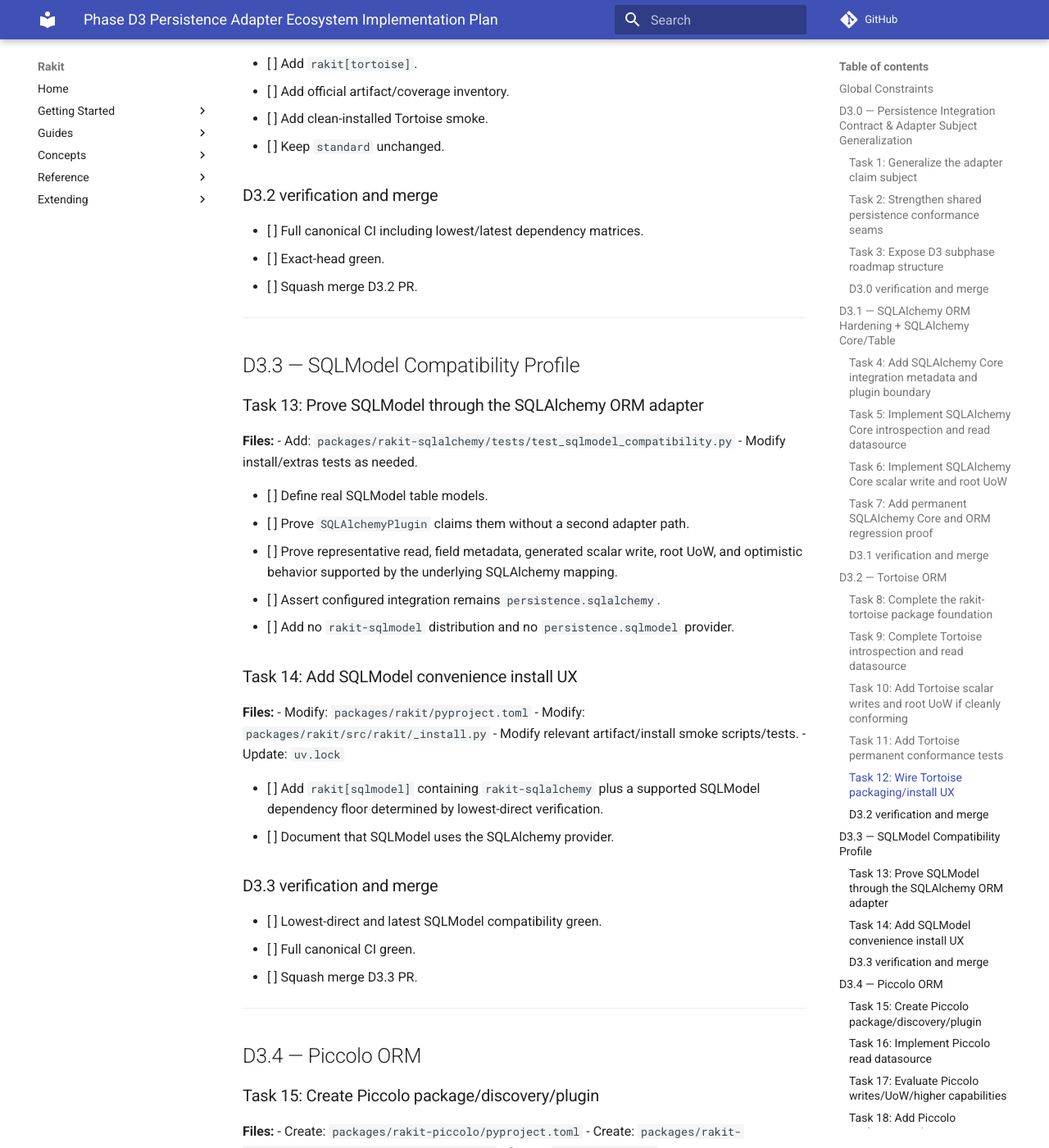
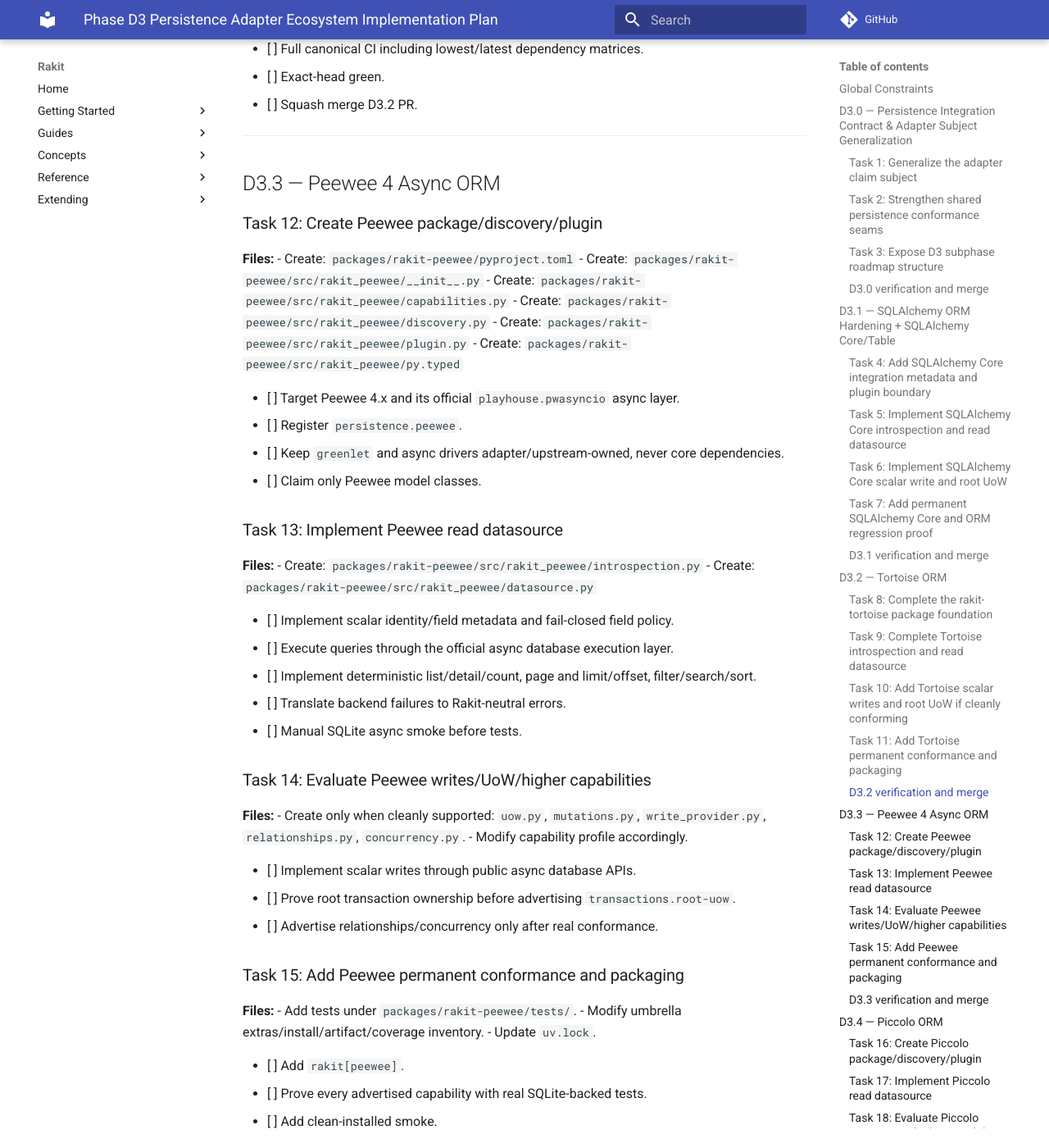
Before and after one commit to wihlarkop/rakit, an MkDocs documentation site: the page built from docs/superpowers/plans/2026-08-22-phase-d3-persistence-adapter-ecosystem.md, in a window 1280 px wide and 1400 px high, scrolled down 6393 px. Shown: the whole window at 82% size. Built offline with MkDocs 1.6.1 and Material for MkDocs 9.7.7, drawn with Linux system fonts in a browser that asks for light colours; comment, search, counter and statistics services are not loaded; some of the changed text lies outside the part shown.

Commit message:
docs: broaden D3 implementation phases

```diff
--- a/docs/superpowers/plans/2026-08-22-phase-d3-persistence-adapter-ecosystem.md
+++ b/docs/superpowers/plans/2026-08-22-phase-d3-persistence-adapter-ecosystem.md
@@ -2,11 +2,11 @@
 
 > **For agentic workers:** REQUIRED SUB-SKILL: Use superpowers:executing-plans to implement this plan task-by-task.
 
-**Goal:** Build a real first-party persistence ecosystem around SQLAlchemy ORM, SQLAlchemy Core/Table, Tortoise ORM, SQLModel compatibility, and Piccolo ORM while keeping Rakit core/web backend-neutral and advertising only behaviorally proven capabilities.
+**Goal:** Build a real first-party persistence ecosystem around SQLAlchemy ORM, SQLAlchemy Core/Table, Tortoise ORM, Peewee 4 async, Piccolo ORM, Masonite ORM feasibility, and SQLModel compatibility while keeping Rakit core/web backend-neutral and advertising only behaviorally proven capabilities.
 
-**Architecture:** D3 is an umbrella phase delivered in independently reviewable subphases. D3.0 generalizes the adapter subject so persistence resources are not forced to be classes. D3.1 adds SQLAlchemy Core/Table inside `rakit-sqlalchemy`; D3.2 adds Tortoise; D3.3 proves SQLModel compatibility through the existing SQLAlchemy ORM adapter; D3.4 adds Piccolo; D3.5 closes packaging, docs, compatibility matrix, and roadmap. SQLAlchemy ORM remains the default throughout.
+**Architecture:** D3 is an umbrella phase delivered in independently reviewable subphases. D3.0 generalizes the adapter subject so persistence resources are not forced to be classes. D3.1 adds SQLAlchemy Core/Table inside `rakit-sqlalchemy`; D3.2 adds Tortoise; D3.3 adds Peewee 4 async; D3.4 adds Piccolo; D3.5 evaluates/implements the maintained Masonite ORM line; D3.6 proves SQLModel compatibility through the existing SQLAlchemy ORM adapter; D3.7 closes packaging, docs, compatibility matrix, and roadmap. SQLAlchemy ORM remains the default throughout.
 
-**Tech Stack:** Python 3.12+, uv workspace, SQLAlchemy 2.0.x, Tortoise ORM 1.1.x, SQLModel 0.0.x, Piccolo 1.x, SQLite/aiosqlite for deterministic contract verification, pytest, Ruff, ty, MkDocs, GitHub Actions.
+**Tech Stack:** Python 3.12+, uv workspace, SQLAlchemy 2.0.x, Tortoise ORM 1.1.x, Peewee 4.x official asyncio layer, Piccolo 1.x, maintained `masonite-framework-orm` 3.x line, SQLModel 0.0.x, SQLite/aiosqlite for deterministic contract verification, pytest, Ruff, ty, MkDocs, GitHub Actions.
 
 **Spec:** `docs/superpowers/specs/2026-08-22-phase-d3-persistence-adapter-ecosystem-design.md`
 
@@ -15,11 +15,13 @@
 - SQLAlchemy ORM remains the default persistence adapter and `rakit[standard]` remains SQLAlchemy-based.
 - SQLAlchemy Core lives in the existing `rakit-sqlalchemy` distribution with integration id `persistence.sqlalchemy-core`.
 - Tortoise integration id/provider id is exactly `persistence.tortoise`.
+- Peewee integration id/provider id is exactly `persistence.peewee`.
 - Piccolo integration id/provider id is exactly `persistence.piccolo`.
+- Masonite integration id/provider id is `persistence.masonite` only if D3.5 feasibility passes; otherwise no provider is shipped.
 - SQLModel uses the existing `persistence.sqlalchemy` provider; do not create a duplicate SQLModel persistence claimant.
 - Native backend models/schemas remain native; no Rakit persistence DSL or fake wrapper classes.
 - Do not force capability parity.
-- Core/web must not import concrete SQLAlchemy, Tortoise, SQLModel, or Piccolo persistence APIs.
+- Core/web must not import concrete persistence backend APIs.
 - Source-first workflow: implement source/package wiring, run non-pytest/manual checks, then add permanent regression/conformance tests.
 - If an adapter cannot satisfy a v1 capability without private/brittle APIs or semantic distortion, stop at the highest honest capability set and document the pressure point.
 - No release, tag, or publication.
@@ -33,7 +35,7 @@
 
 **Files:**
 - Modify: `packages/rakit-core/src/rakit_core/compiler.py`
-- Modify the resource registration/admin declaration file(s) that currently type persistence subjects as classes.
+- Modify resource/admin registration declarations that type persistence subjects as classes.
 - Modify focused compiler/registration tests after source verification.
 
 **Produces:** a neutral adapter subject contract accepting `object` while preserving class-based callers.
@@ -41,7 +43,7 @@
 - [ ] Replace the class-only `AdapterClaim` input with a neutral object-shaped subject contract.
 - [ ] Trace every call site that passes a persistence model/subject and remove type assumptions that are not semantically required.
 - [ ] Preserve existing explicit adapter selection and ambiguity behavior.
-- [ ] Add a neutral diagnostic display helper that prefers `__name__`, then safe backend-neutral fallbacks; core must not special-case `sqlalchemy.Table`.
+- [ ] Add neutral diagnostic naming that prefers `__name__`, then safe fallbacks; core must not special-case backend types.
 - [ ] Manually verify an existing SQLAlchemy declarative model still claims exactly as before.
 - [ ] Manually verify an arbitrary non-class object can reach registered claim functions without core rejecting it solely for not being a class.
 
@@ -50,10 +52,10 @@
 **Files:**
 - Modify: `packages/rakit-core/src/rakit_core/testing/capability_conformance.py`
 - Modify/add focused D1 conformance tests.
-- Modify SQLAlchemy conformance harness only when the shared v1 semantics become more explicit.
+- Modify SQLAlchemy conformance harness only where shared v1 semantics become more explicit.
 
 - [ ] Keep the five canonical v1 capability identifiers unchanged.
-- [ ] Strengthen behavior assertions only where needed to make SQLAlchemy Core/Tortoise/Piccolo proofs backend-neutral and comparable.
+- [ ] Strengthen behavior assertions only where needed to make SQLAlchemy Core/Tortoise/Peewee/Piccolo/Masonite proofs backend-neutral and comparable.
 - [ ] Avoid testing implementation details such as session/connection/query object types.
 - [ ] Re-run existing SQLAlchemy ORM conformance and ensure no capability regression.
 
@@ -105,7 +107,7 @@
 - [ ] Implement page and limit/offset pagination.
 - [ ] Implement declared search/filter/sort with fail-closed unsupported field-policy behavior.
 - [ ] Translate missing identity and backend failures to portable `RakitError` contracts.
-- [ ] Run a plain-Python SQLite Core smoke using a real `MetaData`/`Table` before adding permanent tests.
+- [ ] Run plain-Python SQLite Core smoke with a real `MetaData`/`Table` before adding permanent tests.
 
 ### Task 6: Implement SQLAlchemy Core scalar write and root UoW
 
@@ -130,9 +132,8 @@
 - Create: `packages/rakit-sqlalchemy/tests/test_core_datasource.py`
 - Create: `packages/rakit-sqlalchemy/tests/test_core_conformance.py`
 - Add Core write/UoW/concurrency tests only for advertised capabilities.
-- Re-run/update existing ORM conformance tests only where D3.0 strengthened shared semantics.
 
-- [ ] Prove every advertised Core capability through the canonical conformance runner with a real SQLite database.
+- [ ] Prove every advertised Core capability through canonical conformance with a real SQLite database.
 - [ ] Prove existing ORM provider still advertises and passes its existing five capabilities.
 - [ ] Prove ORM and Core plugin claims are mutually unambiguous.
 
@@ -159,7 +160,7 @@
 - [ ] Preserve dependency floor `tortoise-orm>=1.1.7,<2` unless lowest-direct proves a higher floor is genuinely required.
 - [ ] Keep provider/integration id `persistence.tortoise`.
 - [ ] Claim only native Tortoise model classes.
-- [ ] Ensure SQLAlchemy ORM/Core and Piccolo subjects are not claimed.
+- [ ] Ensure other backend subjects are not claimed.
 
 ### Task 9: Complete Tortoise introspection and read datasource
 
@@ -187,31 +188,17 @@
 - [ ] Advertise `persistence.write`/`transactions.root-uow` only after manual proof.
 - [ ] Evaluate relationships and atomic optimistic concurrency separately; do not force parity.
 
-### Task 11: Add Tortoise permanent conformance tests
+### Task 11: Add Tortoise permanent conformance and packaging
 
 **Files:**
-- Create: `packages/rakit-tortoise/tests/test_capability_profile.py`
-- Create: `packages/rakit-tortoise/tests/test_datasource.py`
-- Create: `packages/rakit-tortoise/tests/test_conformance.py`
-- Add focused write/UoW/higher-capability tests only for advertised capabilities.
+- Create tests under `packages/rakit-tortoise/tests/`.
+- Modify umbrella extras/install/artifact/coverage inventory.
+- Update: `uv.lock`.
 
+- [ ] Add `rakit[tortoise]` and official typed artifact inventory.
 - [ ] Use real SQLite-backed Tortoise initialization/model schemas.
 - [ ] Prove each advertised capability via canonical conformance.
-- [ ] Avoid implicit Trio dependency; use asyncio directly when the contract is asyncio-only.
-
-### Task 12: Wire Tortoise packaging/install UX
-
-**Files:**
-- Modify: `packages/rakit/pyproject.toml`
-- Modify: `packages/rakit/src/rakit/_install.py`
-- Modify: root `pyproject.toml`
-- Modify: `scripts/check_artifacts.py`
-- Update: `uv.lock`
-
-- [ ] Add `rakit[tortoise]`.
-- [ ] Add official artifact/coverage inventory.
-- [ ] Add clean-installed Tortoise smoke.
-- [ ] Keep `standard` unchanged.
+- [ ] Avoid implicit Trio dependency.
 
 ### D3.2 verification and merge
 
@@ -221,42 +208,66 @@
 
 ---
 
-## D3.3 — SQLModel Compatibility Profile
+## D3.3 — Peewee 4 Async ORM
 
-### Task 13: Prove SQLModel through the SQLAlchemy ORM adapter
+### Task 12: Create Peewee package/discovery/plugin
 
 **Files:**
-- Add: `packages/rakit-sqlalchemy/tests/test_sqlmodel_compatibility.py`
-- Modify install/extras tests as needed.
+- Create: `packages/rakit-peewee/pyproject.toml`
+- Create: `packages/rakit-peewee/src/rakit_peewee/__init__.py`
+- Create: `packages/rakit-peewee/src/rakit_peewee/capabilities.py`
+- Create: `packages/rakit-peewee/src/rakit_peewee/discovery.py`
+- Create: `packages/rakit-peewee/src/rakit_peewee/plugin.py`
+- Create: `packages/rakit-peewee/src/rakit_peewee/py.typed`
 
-- [ ] Define real SQLModel table models.
-- [ ] Prove `SQLAlchemyPlugin` claims them without a second adapter path.
-- [ ] Prove representative read, field metadata, generated scalar write, root UoW, and optimistic behavior supported by the underlying SQLAlchemy mapping.
-- [ ] Assert configured integration remains `persistence.sqlalchemy`.
-- [ ] Add no `rakit-sqlmodel` distribution and no `persistence.sqlmodel` provider.
+- [ ] Target Peewee 4.x and its official `playhouse.pwasyncio` async layer.
+- [ ] Register `persistence.peewee`.
+- [ ] Keep `greenlet` and async drivers adapter/upstream-owned, never core dependencies.
+- [ ] Claim only Peewee model classes.
 
-### Task 14: Add SQLModel convenience install UX
+### Task 13: Implement Peewee read datasource
 
 **Files:**
-- Modify: `packages/rakit/pyproject.toml`
-- Modify: `packages/rakit/src/rakit/_install.py`
-- Modify relevant artifact/install smoke scripts/tests.
-- Update: `uv.lock`
+- Create: `packages/rakit-peewee/src/rakit_peewee/introspection.py`
+- Create: `packages/rakit-peewee/src/rakit_peewee/datasource.py`
 
-- [ ] Add `rakit[sqlmodel]` containing `rakit-sqlalchemy` plus a supported SQLModel dependency floor determined by lowest-direct verification.
-- [ ] Document that SQLModel uses the SQLAlchemy provider.
+- [ ] Implement scalar identity/field metadata and fail-closed field policy.
+- [ ] Execute queries through the official async database execution layer.
+- [ ] Implement deterministic list/detail/count, page and limit/offset, filter/search/sort.
+- [ ] Translate backend failures to Rakit-neutral errors.
+- [ ] Manual SQLite async smoke before tests.
+
+### Task 14: Evaluate Peewee writes/UoW/higher capabilities
+
+**Files:**
+- Create only when cleanly supported: `uow.py`, `mutations.py`, `write_provider.py`, `relationships.py`, `concurrency.py`.
+- Modify capability profile accordingly.
+
+- [ ] Implement scalar writes through public async database APIs.
+- [ ] Prove root transaction ownership before advertising `transactions.root-uow`.
+- [ ] Advertise relationships/concurrency only after real conformance.
+
+### Task 15: Add Peewee permanent conformance and packaging
+
+**Files:**
+- Add tests under `packages/rakit-peewee/tests/`.
+- Modify umbrella extras/install/artifact/coverage inventory.
+- Update `uv.lock`.
+
+- [ ] Add `rakit[peewee]`.
+- [ ] Prove every advertised capability with real SQLite-backed tests.
+- [ ] Add clean-installed smoke.
 
 ### D3.3 verification and merge
 
-- [ ] Lowest-direct and latest SQLModel compatibility green.
-- [ ] Full canonical CI green.
+- [ ] Full canonical CI and exact-head green.
 - [ ] Squash merge D3.3 PR.
 
 ---
 
 ## D3.4 — Piccolo ORM
 
-### Task 15: Create Piccolo package/discovery/plugin
+### Task 16: Create Piccolo package/discovery/plugin
 
 **Files:**
 - Create: `packages/rakit-piccolo/pyproject.toml`
@@ -308,23 +319,85 @@
 
 ---
 
-## D3.5 — Persistence Integration DX, Compatibility Matrix & Closure
+## D3.5 — Masonite ORM Feasibility / Adapter
 
-### Task 19: Publish persistence adapter guide and compatibility matrix
+### Task 20: Run maintained Masonite ORM feasibility gate
+
+**Files:**
+- Add a design/compatibility note under `docs/superpowers/specs/` only if a significant contract pressure point requires durable documentation.
+- No runtime package is created until the gate passes.
+
+- [ ] Evaluate `masonite-framework-orm` current 3.x line; do not depend on legacy unmaintained `masonite-orm`.
+- [ ] Verify Python 3.12+ import/runtime support.
+- [ ] Verify read/write execution can participate in Rakit's async runtime without event-loop blocking introduced by Rakit.
+- [ ] Verify public transaction APIs can support root-UoW semantics before claiming transaction capability.
+- [ ] If the gate fails, document the exact reason and finish D3.5 without shipping a false adapter.
+
+### Task 21: Implement Masonite adapter only if feasibility passes
+
+**Files if gate passes:**
+- Create `packages/rakit-masonite-orm/` distribution, `rakit_masonite_orm` package, capability/discovery/plugin/introspection/datasource modules, optional write/UoW modules, tests, install/artifact wiring.
+
+- [ ] Register `persistence.masonite`.
+- [ ] Add `rakit[masonite-orm]` only when the adapter actually ships.
+- [ ] Prove every advertised capability with canonical conformance.
+
+### D3.5 verification and merge
+
+- [ ] Exact-head canonical CI green for either the implemented adapter or documented feasibility rejection.
+- [ ] Squash merge D3.5 PR.
+
+---
+
+## D3.6 — SQLModel Compatibility Profile
+
+### Task 22: Prove SQLModel through the SQLAlchemy ORM adapter
+
+**Files:**
+- Add: `packages/rakit-sqlalchemy/tests/test_sqlmodel_compatibility.py`
+- Modify install/extras tests as needed.
+
+- [ ] Define real SQLModel table models.
+- [ ] Prove `SQLAlchemyPlugin` claims them without a second adapter path.
+- [ ] Prove representative read, field metadata, generated scalar write, root UoW, and optimistic behavior supported by the underlying SQLAlchemy mapping.
+- [ ] Assert configured integration remains `persistence.sqlalchemy`.
+- [ ] Add no `rakit-sqlmodel` distribution and no `persistence.sqlmodel` provider.
+
+### Task 23: Add SQLModel convenience install UX
+
+**Files:**
+- Modify: `packages/rakit/pyproject.toml`
+- Modify: `packages/rakit/src/rakit/_install.py`
+- Modify relevant artifact/install smoke scripts/tests.
+- Update: `uv.lock`
+
+- [ ] Add `rakit[sqlmodel]` containing `rakit-sqlalchemy` plus a supported SQLModel dependency floor determined by lowest-direct verification.
+- [ ] Document that SQLModel uses the SQLAlchemy provider.
+
+### D3.6 verification and merge
+
+- [ ] Lowest-direct/latest SQLModel compatibility and full canonical CI green.
+- [ ] Squash merge D3.6 PR.
+
+---
+
+## D3.7 — Persistence Integration DX, Compatibility Matrix & Closure
+
+### Task 24: Publish persistence adapter guide and compatibility matrix
 
 **Files:**
 - Create/expand: `docs/guides/persistence-adapters.md`
 - Modify: `mkdocs.yml`
 - Modify: `docs/roadmap.md`
 
-- [ ] Document SQLAlchemy ORM default.
-- [ ] Document SQLAlchemy Core native `Table` support and its distinct provider id.
-- [ ] Document Tortoise and Piccolo direct/umbrella installation.
-- [ ] Document SQLModel as a compatibility profile on SQLAlchemy rather than a separate provider.
-- [ ] Publish a matrix for `persistence.read`, `persistence.write`, `persistence.relationships`, `transactions.root-uow`, and `concurrency.atomic-optimistic` showing only verified capability claims.
-- [ ] Record deferred candidates: Django ORM (async transaction mismatch), Peewee (later candidate), document/ODM adapters (separate contract research).
+- [ ] Document SQLAlchemy ORM default and SQLAlchemy Core native `Table` support.
+- [ ] Document Tortoise, Peewee, Piccolo, and Masonite outcome/install paths.
+- [ ] Document SQLModel as a compatibility profile rather than a provider.
+- [ ] Publish a matrix for all five persistence/transaction/concurrency canonical capabilities showing only verified claims.
+- [ ] Record deferred non-relational directions: MongoDB/Beanie, Turso/libSQL, CouchDB; retain them for D6/contract research.
+- [ ] Record Django ORM async transaction mismatch as a deliberate deferral.
 
-### Task 20: Final artifact/install/discovery consistency
+### Task 25: Final artifact/install/discovery consistency
 
 **Files:**
 - Modify relevant `packages/rakit/tests/` install/discovery tests.
```
Also changed, not shown: other parts of docs/superpowers/plans/2026-08-22-phase-d3-persistence-adapter-ecosystem.md (+13 -13 lines).
